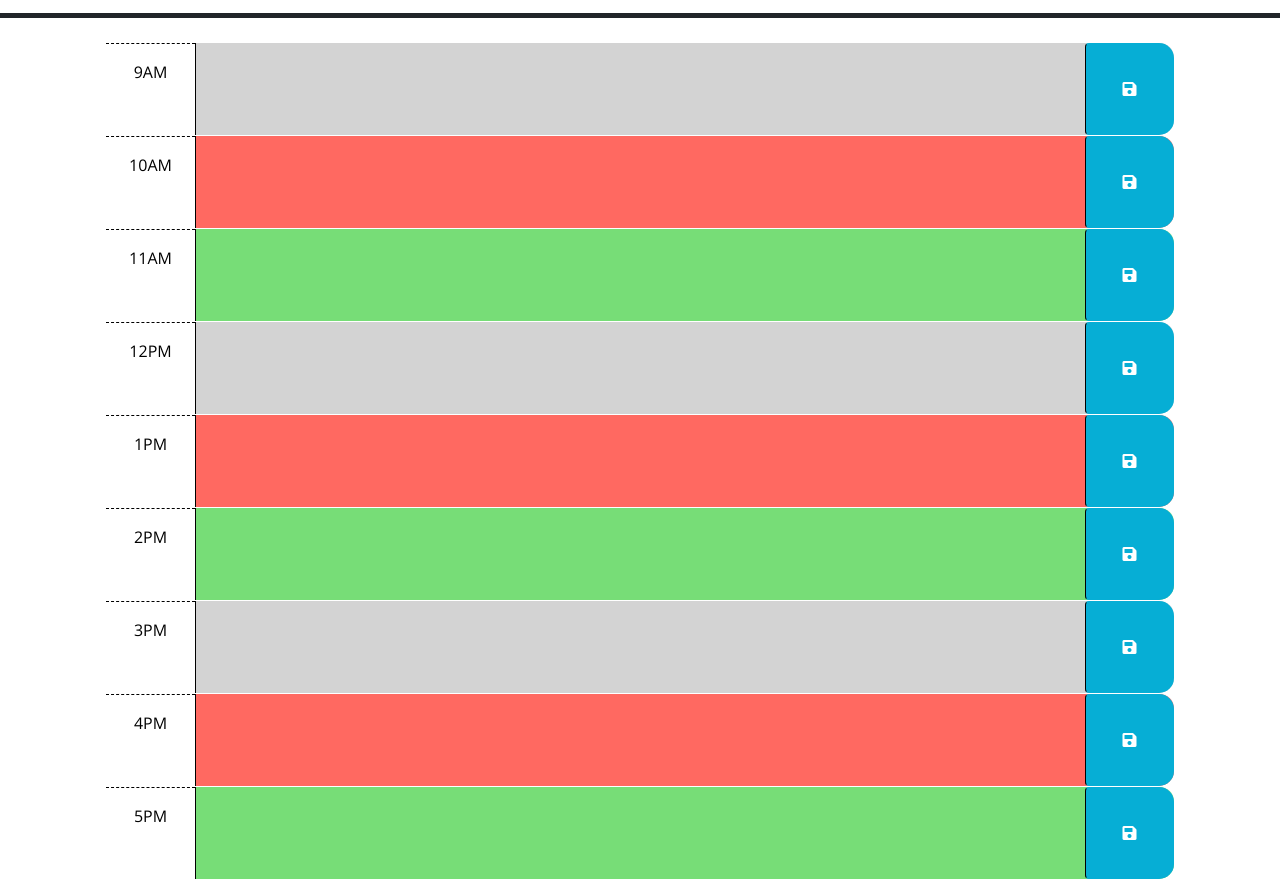
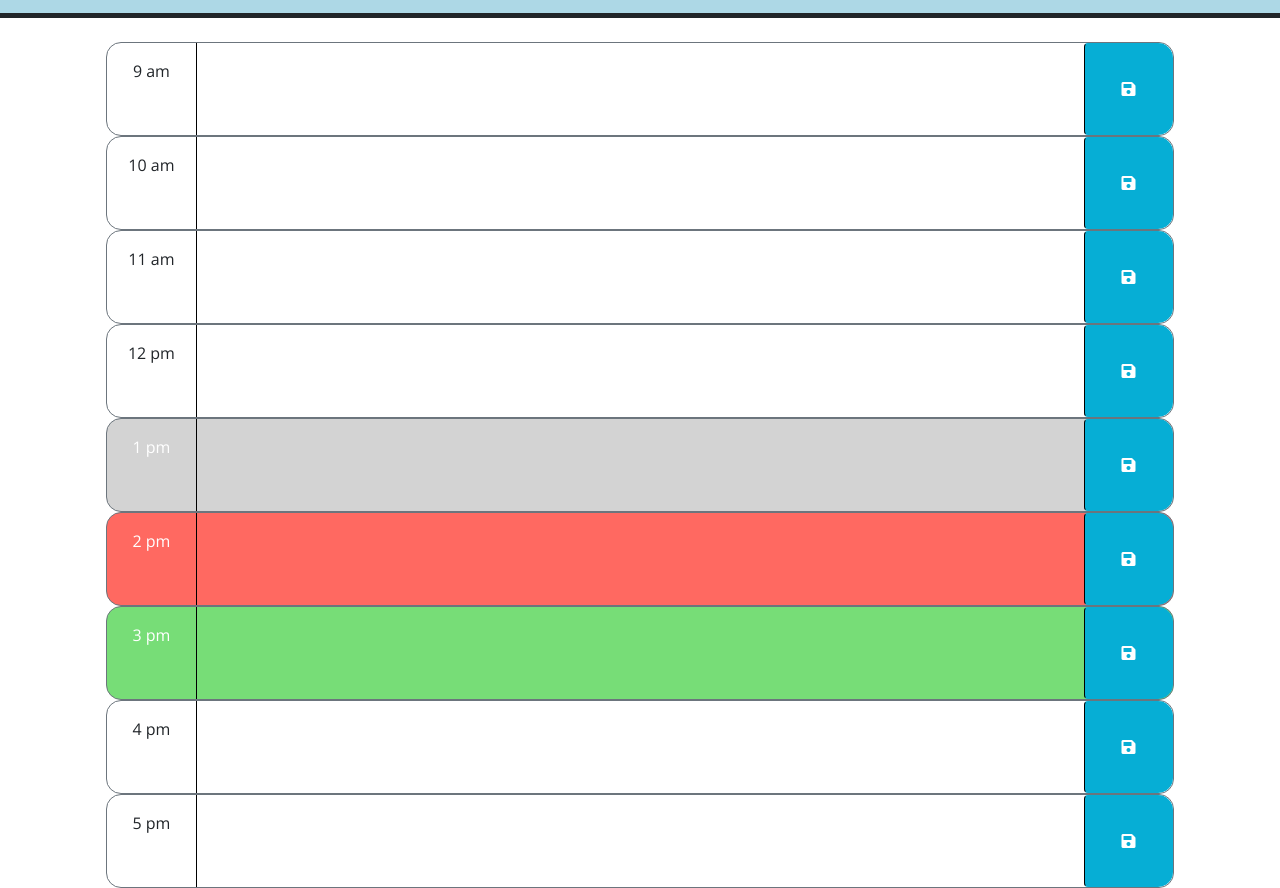
Before and after one commit to Dtrieu1/DT-Third-Party-API-Challenge, a plain HTML site: page index.html in a window 1280 px wide. Shown: the part 260-1148 px from the top of the page. Drawn offline with nearby package versions, Linux system fonts and the light colour scheme.

Commit message:
updated CSS, JS, and HTML

```diff
--- a/index.html
+++ b/index.html
@@ -31,17 +31,17 @@
         -->
 
     <!-- Example of a past time block. The "past" class adds a gray background color. -->
-    <div id="hour-9" class="row time-block past">
-      <div class="col-2 col-md-1 hour text-center py-3">9AM</div>
-      <textarea id="testing" class="col-8 col-md-10 description" rows="3"> ABCD </textarea>
+    <div id="hour-9" class="row time-block border border-secondary">
+      <div class="col-2 col-md-1 text-center py-3">9 am</div>
+      <textarea id="testing" class="col-8 col-md-10 description" rows="3"> </textarea>
       <button class="btn saveBtn col-2 col-md-1" aria-label="save">
         <i class="fas fa-save" aria-hidden="true"></i>
       </button>
     </div>
 
     <!-- Example of a a present time block. The "present" class adds a red background color. -->
-    <div id="hour-10" class="row time-block present">
-      <div class="col-2 col-md-1 hour text-center py-3">10AM</div>
+    <div id="hour-10" class="row time-block border border-secondary">
+      <div class="col-2 col-md-1 text-center py-3">10 am</div>
       <textarea class="col-8 col-md-10 description" rows="3"> </textarea>
       <button class="btn saveBtn col-2 col-md-1" aria-label="save">
         <i class="fas fa-save" aria-hidden="true"></i>
@@ -49,55 +49,55 @@
     </div>
 
     <!-- Example of a future time block. The "future" class adds a green background color. -->
-    <div id="hour-11" class="row time-block future">
-      <div class="col-2 col-md-1 hour text-center py-3">11AM</div>
+    <div id="hour-11" class="row time-block border border-secondary">
+      <div class="col-2 col-md-1 text-center py-3">11 am</div>
       <textarea class="col-8 col-md-10 description" rows="3"> </textarea>
       <button class="btn saveBtn col-2 col-md-1" aria-label="save">
         <i class="fas fa-save" aria-hidden="true"></i>
       </button>
     </div>
 
-    <div id="hour-12" class="row time-block past">
-      <div class="col-2 col-md-1 hour text-center py-3">12PM</div>
+    <div id="hour-12" class="row time-block border border-secondary">
+      <div class="col-2 col-md-1 text-center py-3">12 pm</div>
       <textarea class="col-8 col-md-10 description" rows="3"> </textarea>
       <button class="btn saveBtn col-2 col-md-1" aria-label="save">
         <i class="fas fa-save" aria-hidden="true"></i>
       </button>
     </div>
 
-    <div id="hour-1" class="row time-block present">
-      <div class="col-2 col-md-1 hour text-center py-3">1PM</div>
+    <div id="hour-1" class="row time-block border border-secondary">
+      <div class="col-2 col-md-1 text-center py-3">1 pm</div>
       <textarea class="col-8 col-md-10 description" rows="3"> </textarea>
       <button class="btn saveBtn col-2 col-md-1" aria-label="save">
         <i class="fas fa-save" aria-hidden="true"></i>
       </button>
     </div>
 
-    <div id="hour-2" class="row time-block future">
-      <div class="col-2 col-md-1 hour text-center py-3">2PM</div>
+    <div id="hour-2" class="row time-block border border-secondary">
+      <div class="col-2 col-md-1 text-center py-3">2 pm</div>
       <textarea class="col-8 col-md-10 description" rows="3"> </textarea>
       <button class="btn saveBtn col-2 col-md-1" aria-label="save">
         <i class="fas fa-save" aria-hidden="true"></i>
       </button>
     </div>
 
-    <div id="hour-3" class="row time-block past">
-      <div class="col-2 col-md-1 hour text-center py-3">3PM</div>
+    <div id="hour-3" class="row time-block border border-secondary">
+      <div class="col-2 col-md-1 text-center py-3">3 pm</div>
       <textarea class="col-8 col-md-10 description" rows="3"> </textarea>
       <button class="btn saveBtn col-2 col-md-1" aria-label="save">
         <i class="fas fa-save" aria-hidden="true"></i>
       </button>
     </div>
 
-    <div id="hour-4" class="row time-block present">
-      <div class="col-2 col-md-1 hour text-center py-3">4PM</div>
+    <div id="hour-4" class="row time-block border border-secondary">
+      <div class="col-2 col-md-1 text-center py-3">4 pm</div>
       <textarea class="col-8 col-md-10 description" rows="3"> </textarea>
       <button class="btn saveBtn col-2 col-md-1" aria-label="save">
         <i class="fas fa-save" aria-hidden="true"></i>
       </button>
     </div>
-    <div id="hour-5" class="row time-block future">
-      <div class="col-2 col-md-1 hour text-center py-3">5PM</div>
+    <div id="hour-5" class="row time-block border border-secondary">
+      <div class="col-2 col-md-1 text-center py-3">5 pm</div>
       <textarea class="col-8 col-md-10 description" rows="3"> </textarea>
       <button class="btn saveBtn col-2 col-md-1" aria-label="save">
         <i class="fas fa-save" aria-hidden="true"></i>
--- a/script.js
+++ b/script.js
@@ -1,7 +1,6 @@
 // Wrap all code that interacts with the DOM in a call to jQuery to ensure that
 // the code isn't run until the browser has finished rendering all the elements
 // in the html.
-var hourSlot = $(".row"); // this showcases the row of the entity
 var saveButton = $(".saveBtn");
 
 $(function () {
@@ -22,16 +21,32 @@ $(function () {
   var fourPM = $("#hour-4");
   var fivePM = $("#hour-5");
 
-  nineAM.children(".description").text(localStorage.getItem("9AM"));
-  tenAM.children(".description").text(localStorage.getItem("10AM"));
-  elevenAM.children(".description").text(localStorage.getItem("11AM"));
-  twelvePM.children(".description").text(localStorage.getItem("12PM"));
-  onePM.children(".description").text(localStorage.getItem("1PM"));
-  twoPM.children(".description").text(localStorage.getItem("2PM"));
-  threePM.children(".description").text(localStorage.getItem("3PM"));
-  fourPM.children(".description").text(localStorage.getItem("4PM"));
-  fivePM.children(".description").text(localStorage.getItem("5PM"));
+  var timeSlots = [
+    nineAM,
+    tenAM,
+    elevenAM,
+    twelvePM,
+    onePM,
+    twoPM,
+    threePM,
+    fourPM,
+    fivePM,
+  ];
 
+  nineAM.children(".description").text(localStorage.getItem("9 am"));
+  tenAM.children(".description").text(localStorage.getItem("10 am"));
+  elevenAM.children(".description").text(localStorage.getItem("11 am"));
+  twelvePM.children(".description").text(localStorage.getItem("12 pm"));
+  onePM.children(".description").text(localStorage.getItem("1 pm"));
+  twoPM.children(".description").text(localStorage.getItem("2 pm"));
+  threePM.children(".description").text(localStorage.getItem("3 pm"));
+  fourPM.children(".description").text(localStorage.getItem("4 pm"));
+  fivePM.children(".description").text(localStorage.getItem("5 pm"));
+
+  // TODO: Add code to get any user input that was saved in localStorage and set
+  // the values of the corresponding textarea elements. HINT: How can the id
+  // attribute of each time-block be used to do this?
+  //
   function SaveToLocal(event) {
     event.preventDefault();
     var save = $(this).siblings(".description").val();
@@ -44,25 +59,33 @@ $(function () {
   }
   saveButton.on("click", SaveToLocal);
 
-  // TODO: Add code to apply the past, present, or future class to each time
-  // block by comparing the id to the current hour. HINTS: How can the id
-  // attribute of each time-block be used to conditionally add or remove the
-  // past, present, and future classes? How can Day.js be used to get the
-  // current hour in 24-hour time?
-  //
-
-  // TODO: Add code to get any user input that was saved in localStorage and set
-  // the values of the corresponding textarea elements. HINT: How can the id
-  // attribute of each time-block be used to do this?
-  //
-
   // TODO: Add code to display the current date in the header of the page.
   setInterval(() => {
     var today = dayjs();
     var date = $("#currentDay");
     date.text(today.format("h:mm:ss a, dddd, MMM D, YYYY"));
 
-    console.log(today.format("h a"));
+    var time = today.format("h a");
+
+    // TODO: Add code to apply the past, present, or future class to each time
+    // block by comparing the id to the current hour. HINTS: How can the id
+    // attribute of each time-block be used to conditionally add or remove the
+    // past, present, and future classes? How can Day.js be used to get the
+    // current hour in 24-hour time?
+    //
+
+    for (i = 0; i < timeSlots.length; i++) {
+      if (time === timeSlots[i].children(".text-center").text()) {
+        console.log("MATCH MATCH");
+        timeSlots[i].addClass("present");
+        if (i > 0) {
+          timeSlots[i - 1].addClass("past");
+        }
+        if (i < timeSlots.length - 1) {
+          timeSlots[i + 1].addClass("future");
+        }
+      }
+    }
   }, 1000);
 });
 ``;
--- a/style.css
+++ b/style.css
@@ -1,6 +1,10 @@
 body {
   font-family: 'Open Sans', sans-serif;
   font-size: 16px;
+}
+
+header{
+  background: lightblue
 }
 
 textarea {
```
